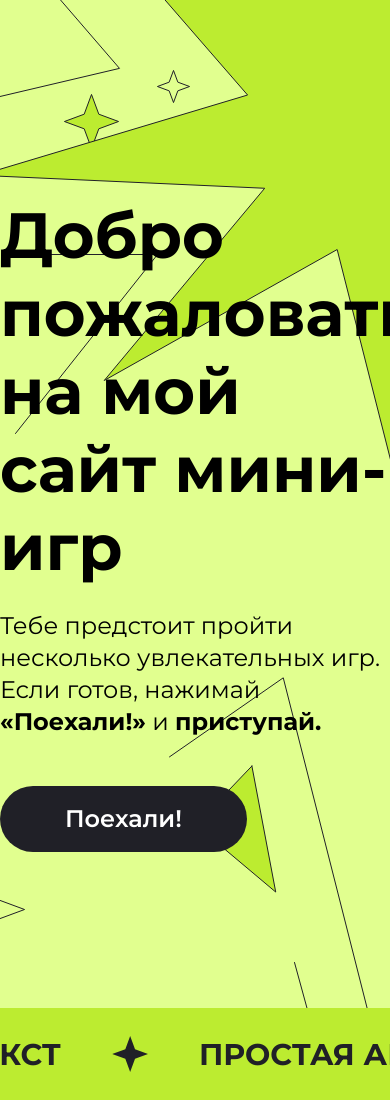
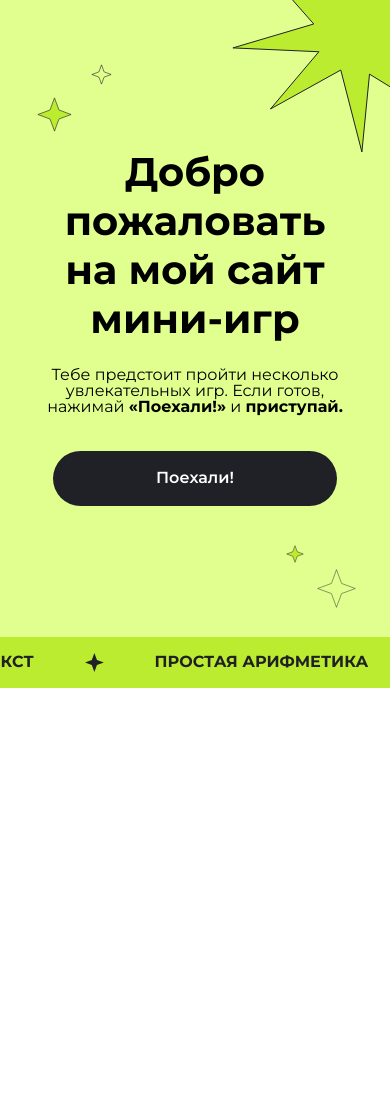
Before and after one commit to delevorep/2nd-course-hw, a plain HTML site: page index.html in a window 390 px wide. Shown: the top 1100 px of the page. After the commit the page ends 844 px from the top, so only its background shows below. Drawn offline with Linux system fonts and the light colour scheme.

Commit message:
Мобильная версия + ДЗ №2 по JS

```diff
--- /dev/null
+++ b/JS/index.html
@@ -0,0 +1,13 @@
+<!DOCTYPE html>
+<html lang="en">
+<head>
+    <meta charset="UTF-8">
+    <meta name="viewport" content="width=device-width, initial-scale=1.0">
+    <title>Document</title>
+</head>
+<body>
+
+    <script src="./hw-2.js"></script>
+
+</body>
+</html>
--- a/index.html
+++ b/index.html
@@ -16,7 +16,7 @@
     <section class="top">
         <div class="top__info center">
             <h1 class="top__title">Добро пожаловать<br>на мой сайт мини-игр</h1>
-            <p class="top__subtitle">Тебе предстоит пройти несколько увлекательных игр.<br>Если готов,
+            <p class="top__subtitle">Тебе предстоит пройти несколько увлекательных игр. Если готов,
                 нажимай <b>«Поехали!»</b> и <b>приступай.</b></p>
             <a class="top__button" href="#about">Поехали!</a>
         </div>
@@ -44,29 +44,36 @@
                 stroke="#202027" />
         </svg>
 
-        <svg class="super_star bg_elements" width="413" height="528" viewBox="0 0 413 528" fill="none">
+        <svg class="super_star bg_elements invisible-mob" width="413" height="528" viewBox="0 0 413 528" fill="none">
             <path
                 d="M533.96 48.4061C543.388 51.031 805.793 161.965 805.793 161.965L527.388 191.848L703.271 417.66L455.314 263.412L430.049 524.856L360.161 249.531L127.215 380.493L287.683 188.266L2.90706 175.289L270.58 95.0267L71.6813 -134.041L351.313 -2.49639L415.308 -256.31L444.045 -1.9517L698.758 -177.398L533.96 48.4061Z"
                 fill="#BCEC30" stroke="#202027" stroke-miterlimit="10" stroke-linecap="round" />
         </svg>
 
-        <svg class="ray_1 bg_elements" width="319" height="154" viewBox="0 0 319 154" fill="none">
+        <svg class="big_star bg_elements" width="160" height="155" viewBox="0 0 160 155" fill="none">
+            <path
+                d="M163.245 10.1084C166.091 10.8901 245.303 43.9262 245.303 43.9262L161.261 52.8254L214.355 120.072L139.504 74.1373L131.878 151.995L110.781 70.0034L40.4614 109.004L88.9017 51.7587L2.93664 47.8942L83.7388 23.992L23.6975 -44.2245L108.11 -5.05042L127.428 -80.6362L136.103 -4.88821L212.993 -57.1361L163.245 10.1084Z"
+                fill="#BCEC30" stroke="#202027" stroke-miterlimit="10" stroke-linecap="round" />
+        </svg>
+
+
+        <svg class="ray_1 bg_elements invisible-mob" width="319" height="154" viewBox="0 0 319 154" fill="none">
             <path d="M241.293 -10L317.5 78.3799L0.5 153" stroke="#202027" stroke-linecap="round" />
         </svg>
 
-        <svg class="ray_2 bg_elements" width="144" height="180" viewBox="0 0 144 180" fill="none">
+        <svg class="ray_2 bg_elements invisible-mob" width="144" height="180" viewBox="0 0 144 180" fill="none">
             <path d="M18.5824 0.5H142.5L0.5 179.5" stroke="#202027" stroke-linecap="round" />
         </svg>
 
-        <svg class="ray_3 bg_elements" width="216" height="420" viewBox="0 0 216 420" fill="none">
+        <svg class="ray_3 bg_elements invisible-mob" width="216" height="420" viewBox="0 0 216 420" fill="none">
             <path d="M0.5 79.8677L114.26 0.822235L220.382 418.822" stroke="#202027" stroke-linecap="round" />
         </svg>
 
-        <svg class="ray_4 bg_elements" width="35" height="125" viewBox="0 0 35 125" fill="none">
+        <svg class="ray_4 bg_elements invisible-mob" width="35" height="125" viewBox="0 0 35 125" fill="none">
             <path d="M0.5 0.500122L34.5 124.5" stroke="#202027" stroke-linecap="round" />
         </svg>
 
-        <svg class="triangle bg_elements" width="82" height="129" viewBox="0 0 82 129" fill="none">
+        <svg class="triangle bg_elements invisible-mob" width="82" height="129" viewBox="0 0 82 129" fill="none">
             <path d="M56.8884 1.04858L0.729492 59.8133L80.7295 127.049L56.8884 1.04858Z" fill="#BCEC30" stroke="#202027"
                 stroke-linecap="round" />
         </svg>
@@ -74,32 +81,32 @@
             <div class="ribbon-track">
                 <div class="ribbon-flex">
                     <a class="ribbon__link" href="#">Викторина</a>
-                    <img src="./img/Star_delimiter.svg" alt="star">
+                    <img class="ribbon__delimiter" src="./img/Star_delimiter.svg" alt="star">
                     <a class="ribbon__link" href="#">угадай число</a>
-                    <img src="./img/Star_delimiter.svg" alt="star">
+                    <img class="ribbon__delimiter" src="./img/Star_delimiter.svg" alt="star">
                     <a class="ribbon__link" href="#">Переверни текст</a>
-                    <img src="./img/Star_delimiter.svg" alt="star">
+                    <img class="ribbon__delimiter" src="./img/Star_delimiter.svg" alt="star">
                     <a class="ribbon__link" href="#">Простая арифметика</a>
-                    <img src="./img/Star_delimiter.svg" alt="star">
+                    <img class="ribbon__delimiter" src="./img/Star_delimiter.svg" alt="star">
                     <a class="ribbon__link" href="#">Камень, ножницы, бумага</a>
-                    <img src="./img/Star_delimiter.svg" alt="star">
+                    <img class="ribbon__delimiter" src="./img/Star_delimiter.svg" alt="star">
                     <a class="ribbon__link" href="#">Генератор случайных цветов</a>
-                    <img src="./img/Star_delimiter.svg" alt="star">
+                    <img class="ribbon__delimiter" src="./img/Star_delimiter.svg" alt="star">
                 </div>
 
                 <div class="ribbon-flex">
                     <a class="ribbon__link" href="#">Викторина</a>
-                    <img src="./img/Star_delimiter.svg" alt="star">
+                    <img class="ribbon__delimiter" src="./img/Star_delimiter.svg" alt="star">
                     <a class="ribbon__link" href="#">угадай число</a>
-                    <img src="./img/Star_delimiter.svg" alt="star">
+                    <img class="ribbon__delimiter" src="./img/Star_delimiter.svg" alt="star">
                     <a class="ribbon__link" href="#">Переверни текст</a>
-                    <img src="./img/Star_delimiter.svg" alt="star">
+                    <img class="ribbon__delimiter" src="./img/Star_delimiter.svg" alt="star">
                     <a class="ribbon__link" href="#">Простая арифметика</a>
-                    <img src="./img/Star_delimiter.svg" alt="star">
+                    <img class="ribbon__delimiter" src="./img/Star_delimiter.svg" alt="star">
                     <a class="ribbon__link" href="#">Камень, ножницы, бумага</a>
-                    <img src="./img/Star_delimiter.svg" alt="star">
+                    <img class="ribbon__delimiter" src="./img/Star_delimiter.svg" alt="star">
                     <a class="ribbon__link" href="#">Генератор случайных цветов</a>
-                    <img src="./img/Star_delimiter.svg" alt="star">
+                    <img class="ribbon__delimiter" src="./img/Star_delimiter.svg" alt="star">
                 </div>
             </div>
         </div>
--- a/style.css
+++ b/style.css
@@ -51,6 +51,7 @@ body {
   letter-spacing: 0px;
   vertical-align: middle;
   margin-top: 24px;
+  padding-right: 24px;
 }
 
 .top__button {
@@ -99,6 +100,12 @@ body {
 .star_4 {
   bottom: 149px;
   right: 364px;
+}
+
+.big_star {
+  display: none;
+  top: 0px;
+  right: 0px;
 }
 
 .super_star {
@@ -209,12 +216,12 @@ body {
   flex-wrap: wrap;
   column-gap: 32px;
   margin-top: 72px;
-  justify-content: space-between;
+  justify-content: center;
   align-items: flex-start;
 }
 
-.about-content__links{
-  height:fit-content;
+.about-content__links {
+  height: fit-content;
 }
 
 .about-content__links_alignment {
@@ -276,3 +283,109 @@ body {
   top: 77px;
   right: 0px;
 }
+
+@media (max-width: 1198px) {
+  .center {
+    padding-left: calc(50% - 394px);
+    padding-right: calc(50% - 394px);
+  }
+
+  .about-content {
+    row-gap: 32px;
+  }
+
+  .invisible-mob {
+    display: none;
+  }
+
+  .big_star {
+    display: block;
+  }
+
+  .star_3 {
+    right: 86px;
+  }
+
+  .star_4 {
+    right: 34px;
+  }
+}
+
+@media (max-width: 787px) {
+
+  .center {
+    padding-left: 16px;
+    padding-right: 16px;
+  }
+
+  .about-games {
+    display: none;
+  }
+
+  .top {
+    padding-top: 147px;
+  }
+
+  .top__title {
+    font-size: 40px;
+    text-align: center;
+  }
+
+  .top__subtitle {
+    font-size: 16px;
+    line-height: 100%;
+    letter-spacing: 0px;
+    text-align: center;
+    vertical-align: middle;
+    padding-left: 16px;
+    padding-right: 16px;
+  }
+
+  .top__button {
+    display: block;
+    justify-self: center;
+    padding: 16px 103.5px;
+    font-size: 16px;
+    margin-top: 36px;
+  }
+
+  .ribbon {
+    padding: 16px;
+    margin-top: 131px;
+  }
+
+  .ribbon__link {
+    font-size: 16px;
+  }
+
+  .ribbon__delimiter {
+    width: 19px;
+    height: 19px;
+  }
+
+  .star_1 {
+    top: 97px;
+    left: 37px;
+    width: 35px;
+    height: 35px;
+  }
+
+  .star_2 {
+    top: 64px;
+    left: 91px;
+    width: 21px;
+    height: 21px;
+  }
+
+  .star_3 {
+    bottom: 125px;
+    width: 18px;
+    height: 18px;
+  }
+
+  .star_4 {
+    bottom: 79px;
+    width: 39px;
+    height: 41px;
+  }
+}
```
Also changed, not shown: JS/hw-2.js (added, +47 -0 lines).
